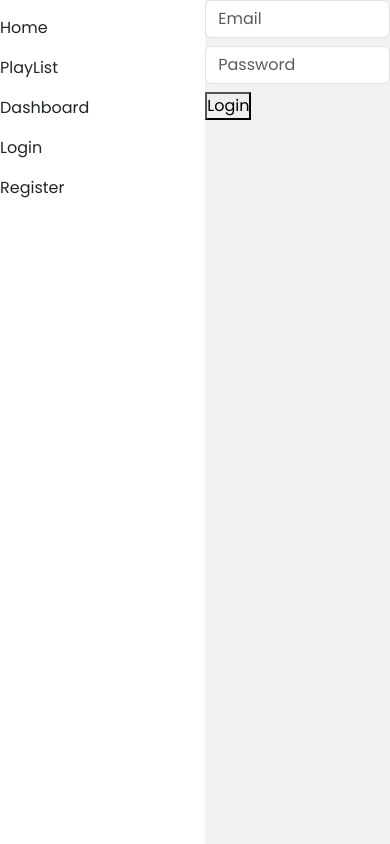
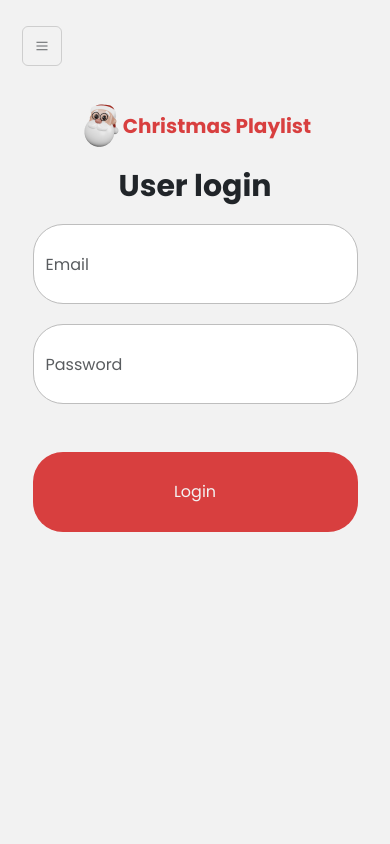
Before and after one commit to ljsunny/react-final-project, a React (Create React App) app: page /login in a window 390 px wide. Built offline with nearby package versions, Linux system fonts and the light colour scheme.

Commit message:
mobile style updated

```diff
--- a/src/App.js
+++ b/src/App.js
@@ -7,6 +7,7 @@ import Nopage from "./pages/Nopage";
 import Logout from "./pages/Logout";
 import Register from "./pages/Register";
 import PlayList from "./pages/playlist/PlayList";
+import "./css/main.css";
 
 function App() {
   const [loggedInUserId, setLoggedInUserId] = useState(localStorage.getItem('loggedInUserId'));
@@ -20,6 +21,7 @@ function App() {
   };
 
   return (
+    <div style={{ backgroundColor: "#fff"}}>
     <BrowserRouter>
       <Routes>
         <Route path="/" element={<Master isLogin={loggedInUserId}/>}>
@@ -37,7 +39,7 @@ function App() {
         </Route>
       </Routes>
     </BrowserRouter>
-
+    </div>
   );
 }
 
--- /dev/null
+++ b/src/css/main.css
@@ -0,0 +1,127 @@
+* {
+  margin: 0;
+  padding: 0;
+  list-style: none;
+  text-decoration: none;
+  box-sizing: border-box;
+  font-family: "Poppins", sans-serif;
+  /* border: solid 1px blue; */
+}
+body {
+  height: 100vh;
+  background-color: #f2f2f2;
+}
+/*navigation*/
+
+.nav-wrap {
+  position: relative;
+  z-index: 1;
+  background-color: #f2f2f2;
+}
+.navbar {
+  width: 100%;
+  background-color: #f2f2f2;
+}
+.navbar-collapse {
+  position: absolute;
+  top: 0;
+  left: 0;
+  width: 100%;
+  background-color: #f2f2f2;
+  z-index: 2;
+}
+
+#navbarNav {
+  background-color: #f2f2f2;
+  width: 100%;
+}
+.nav-wrap {
+  background-color: #f2f2f2;
+}
+.navbar-nav {
+  padding: 20px;
+  font-size: 18px;
+  width: 100%;
+}
+
+.navbar-nav li a {
+  background-color: #f2f2f2;
+  width: 100%;
+  margin-top: 40px;
+}
+.navbar-toggler {
+  display: flex;
+  justify-content: center; /* 横方向に中央揃え */
+  align-items: center; /* 縦方向に中央揃え */
+  z-index: 3;
+  width: 40px; /* ボタンの幅 */
+  height: 40px; /* ボタンの高さ */
+  position: relative;
+  top: 18px;
+  left: 10px;
+}
+.navbar-toggler-icon {
+  position: relative;
+  left: 50%;
+  transform: translateX(-50%);
+}
+/*login & register*/
+.loginForm,
+.regForm {
+  background-color: #f2f2f2;
+  width: 100%;
+  margin: 0;
+  padding: 0;
+}
+.loginForm h2,
+.regForm h2 {
+  text-align: center;
+  width: 100%;
+  margin-top: 20px;
+  font-size: 30px;
+  font-weight: bold;
+}
+.loginForm input,
+.regForm input {
+  border-color: #bebebe;
+  width: 325px;
+  height: 80px;
+  border-radius: 30px;
+  margin: 20px auto;
+  display: block;
+}
+
+.loginForm button,
+.regForm button {
+  margin: 50px 20px;
+  background-color: #d83f3f;
+  color: #f2f2f2;
+  width: 325px;
+  height: 80px;
+  border-radius: 30px;
+  border: none;
+  display: block;
+  margin: 10% auto;
+}
+
+.red {
+  color: #d83f3f;
+}
+
+.regForm p {
+  font-size: 12px;
+  text-align: center;
+}
+
+.head-t {
+  color: #d83f3f;
+  font-weight: bold;
+  font-size: 20px;
+  margin: 0;
+  padding: 0;
+}
+
+.t-box {
+  margin: 0;
+  padding: 0;
+}
--- a/src/pages/Login.js
+++ b/src/pages/Login.js
@@ -1,5 +1,6 @@
 import React, { useState, useEffect } from "react";
 import { useNavigate } from 'react-router-dom';
+import "../css/main.css";
 
 const Login = ({ onLogin }) => {
   const [email, setEmail] = useState("");
@@ -39,7 +40,12 @@ const Login = ({ onLogin }) => {
   };
 
   return (
-    <div>
+    <div className="loginForm">
+      <div className="d-flex mx-auto mt-5 t-box" style={{ justifyContent: 'center', alignItems: 'center'}}>
+      <img src="/santa.png"/>
+      <h1 className="head-t">Christmas Playlist</h1>
+      </div>
+      <h2>User login</h2>
       <input
         type="text"
         className="form-control mb-2"
@@ -54,7 +60,7 @@ const Login = ({ onLogin }) => {
         value={password}
         onChange={(e) => setPassword(e.target.value)}
       />
-      <button onClick={handleLogin}>Login</button>
+      <button className="mt-5" onClick={handleLogin}>Login</button>
       {message && (
         <div className={alertClass} role="alert">
           {message}
--- a/src/pages/Master.js
+++ b/src/pages/Master.js
@@ -3,9 +3,9 @@ import Navbar from "./Navbar";
 
 export default function Master({isLogin}){
     return(
-        <div className="d-flex" style={{backgroundColor:'#f2f2f2',height:'100vh'}}>
+        <div className="d-flex flex-column flex-lg-row" style={{backgroundColor:'#F2F2F2'}}>
             <Navbar isLogin={isLogin}/>
             <Outlet/>
-        </div>
-    )
+        </div>
+    )
 }
--- a/src/pages/Navbar.js
+++ b/src/pages/Navbar.js
@@ -1,9 +1,24 @@
 import { Link } from "react-router-dom";
+import "../css/main.css";
 
-export default function Navbar({isLogin}) {
+export default function Navbar({ isLogin }) {
   return (
-    <nav style={{ width: "380px", backgroundColor: "#fff" }}>
-      <div>
+    <div className="nav-wrap">
+      <nav style={{ backgroundColor: "#f2f2f2" }} className="navbar navbar-expand-lg nav-icon">
+        <div className="container-fluid">
+          <button
+            className="navbar-toggler"
+            type="button"
+            data-bs-toggle="collapse"
+            data-bs-target="#navbarNav"
+            aria-controls="navbarNav"
+            aria-expanded="false"
+            aria-label="Toggle navigation"
+          >
+            <span className="navbar-toggler-icon" style={{ width: "15px", height: "15px"}}></span>
+          </button>
+
+          <div className="collapse navbar-collapse" id="navbarNav">
             <ul className="navbar-nav me-auto mt-2 mt-lg-0">
               <li className="nav-item">
                 <Link className="nav-link" to="/" aria-current="page">
@@ -42,6 +57,8 @@ export default function Navbar({isLogin}) {
               )}
             </ul>
           </div>
+        </div>
       </nav>
+    </div>
   );
 }
--- a/src/pages/Register.js
+++ b/src/pages/Register.js
@@ -57,7 +57,13 @@ const Register = () => {
   };
 
   return (
-    <div>
+    <div className="regForm">
+      <div className="d-flex mx-auto mt-5" style={{ justifyContent: 'center', alignItems: 'center'}}>
+      <img src="/santa.png"/>
+      <h1 className="head-t">Christmas Playlist</h1>
+      </div>
+      <h2>Set User Infomation</h2>
+      <p>You can only <span className="red">set the username once</span></p>
       <form onSubmit={handleSubmit}>
         <input
           type="text"
@@ -83,7 +89,7 @@ const Register = () => {
           value={formData.password}
           onChange={handleChange}
         />
-        <button type="submit">Register</button>
+        <button type="submit" className="mt-5">Register</button>
       </form>
       {message && <div className="alert alert-info">{message}</div>}
     </div>
```
Also changed, not shown: public/index.html (+9 -6 lines), public/santa.png (added), 1 other file (tests, documents, lock files or other folders). Lines whose indentation alone changed are shown as unchanged.
